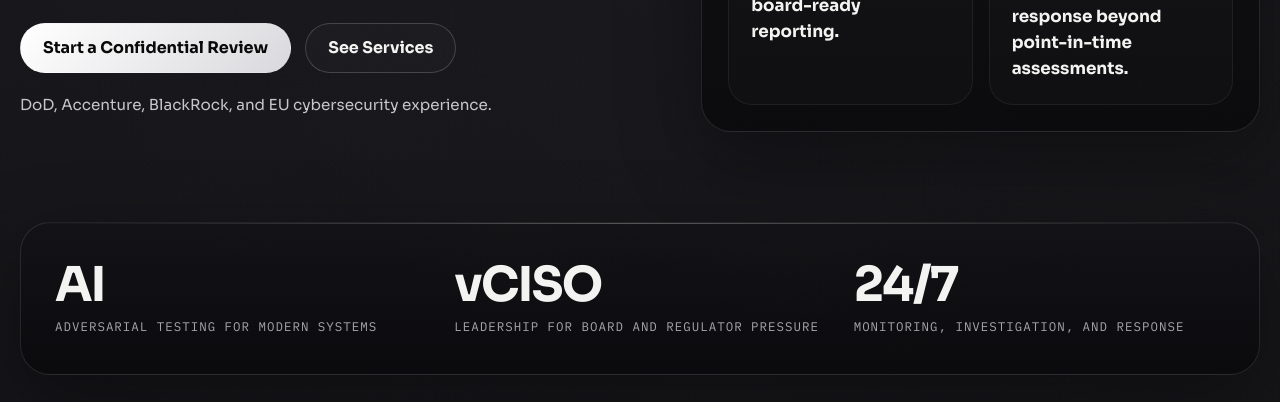
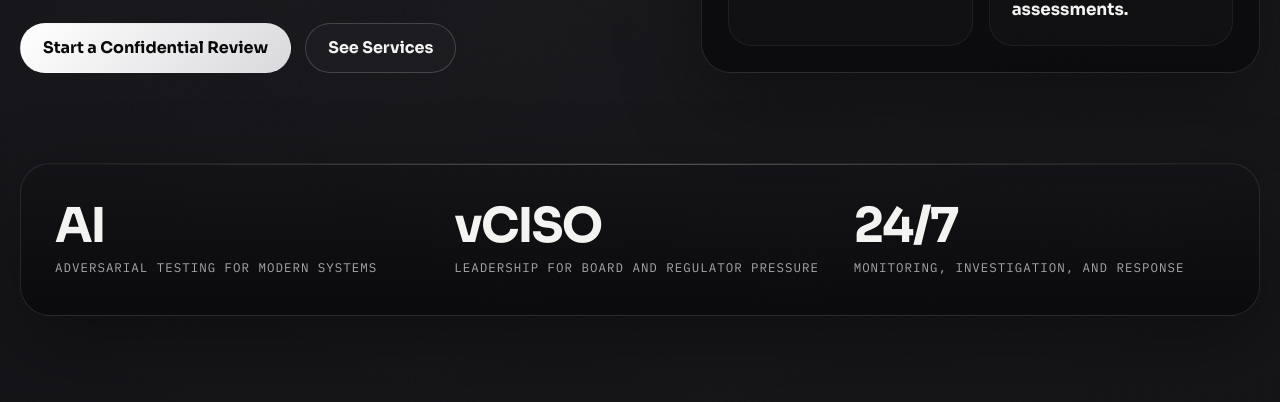
Before and after one commit to rewerner42/sentry0.com, a website: page public/index.html in a window 1280 px wide. Shown: the part 693-1095 px from the top of the page. Drawn offline with Linux system fonts and the light colour scheme.

Commit message:
Remove hero proof line

```diff
--- a/public/index.html
+++ b/public/index.html
@@ -79,9 +79,6 @@
               <a class="button button-primary" href="#contact">Start a Confidential Review</a>
               <a class="button button-secondary" href="#services">See Services</a>
             </div>
-            <p class="hero-proof">
-              DoD, Accenture, BlackRock, and EU cybersecurity experience.
-            </p>
           </div>
 
           <aside class="hero-panel reveal">
```
